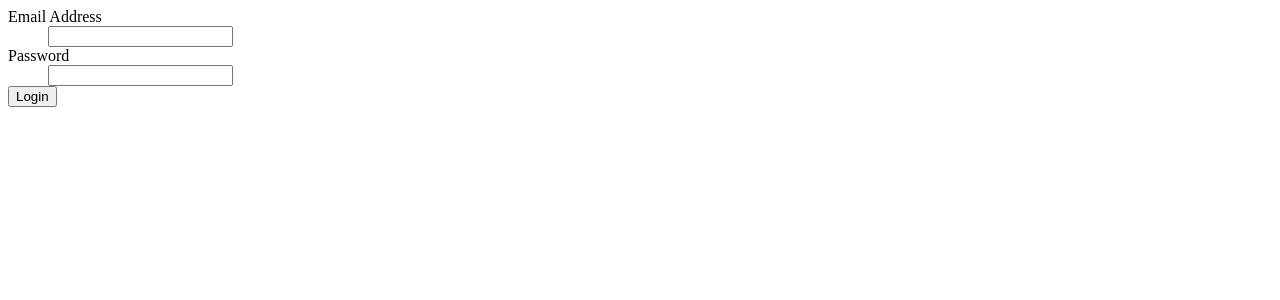
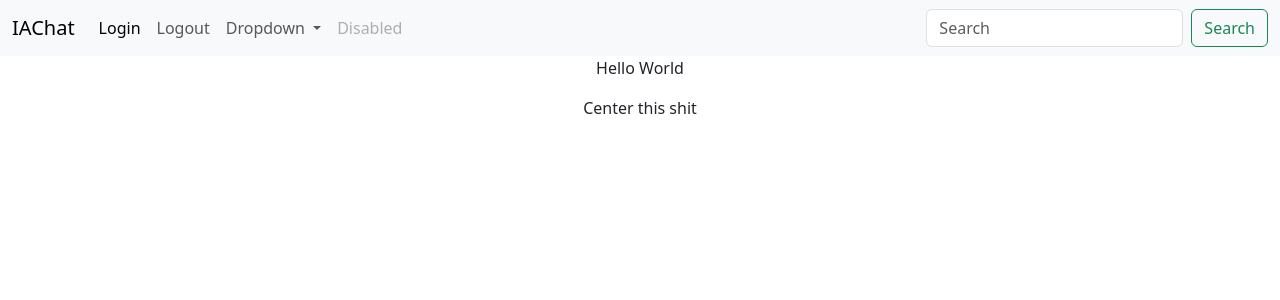
Before and after one commit to ReverberateCoding/Project---Chatting-Website, a Flask app: page / in a window 1280 px wide. Shown: the top 300 px of the page. Run offline with Flask 3, Linux system fonts and the light colour scheme; some libraries are stand-ins or nearby versions.

Commit message:
managed to center a div

```diff
--- a/main.py
+++ b/main.py
@@ -1,37 +1,10 @@
-from flask import Flask, render_template, request, redirect, url_for
-from flask_wtf import FlaskForm
-from wtforms import StringField, PasswordField
-from wtforms.validators import InputRequired, Email, Length, AnyOf
+from flask import Flask, render_template, redirect, url_for
 
 app = Flask(__name__)
-app.config['SECRET_KEY'] = 'DontTellAnyone'
 
-class LoginForm(FlaskForm):
-  username = StringField('Email Address', validators=[Email(message='Invalid email address')])
-  password = PasswordField('Password', validators=[InputRequired(), Length(min=5, max=15)])
-
-@app.route('/home')
-def home():
-  return render_template('home.html')
-
-@app.route('/', methods=['GET', 'POST'])
+@app.route('/')
 def index():
-  form = LoginForm()
-
-  if form.validate_on_submit():
-      print("lmao")
-      # Process the form data (e.g., authenticate user)
-      username = form.username.data
-      password = form.password.data
-      print(username)
-      print(password)
-      # Add your authentication logic here
-
-      # For example, after authentication:
-      return redirect(url_for('home'))
-
-  return render_template('index.html', form=form)
+    return render_template('index.html')
 
 if __name__ == "__main__":
-  print("Running app")
-  app.run(debug=True)
+    app.run(debug=True)
--- /dev/null
+++ b/static/style.css
@@ -0,0 +1,5 @@
+.center {
+    max-width: fit-content;
+    margin-left: auto;
+    margin-right: auto;
+  }
--- /dev/null
+++ b/templates/base.html
@@ -0,0 +1,20 @@
+<!doctype html>
+<html lang="en">
+  <head>
+    <meta charset="utf-8">
+    <meta name="viewport" content="width=device-width, initial-scale=1">
+    <title>IAChat</title>
+    <link href="https://cdn.jsdelivr.net/npm/bootstrap@5.3.3/dist/css/bootstrap.min.css" rel="stylesheet" integrity="sha384-QWTKZyjpPEjISv5WaRU9OFeRpok6YctnYmDr5pNlyT2bRjXh0JMhjY6hW+ALEwIH" crossorigin="anonymous">
+    <link rel="stylesheet" href="static\style.css">
+</head>
+  <body>
+    {% include 'navbar.html' %}
+    <div class="container">
+        {% block content %}
+        {% endblock %}
+    </div>
+    <script src="https://cdn.jsdelivr.net/npm/@popperjs/core@2.11.8/dist/umd/popper.min.js" integrity="sha384-I7E8VVD/ismYTF4hNIPjVp/Zjvgyol6VFvRkX/vR+Vc4jQkC+hVqc2pM8ODewa9r" crossorigin="anonymous"></script>
+    <script src="https://cdn.jsdelivr.net/npm/bootstrap@5.3.3/dist/js/bootstrap.min.js" integrity="sha384-0pUGZvbkm6XF6gxjEnlmuGrJXVbNuzT9qBBavbLwCsOGabYfZo0T0to5eqruptLy" crossorigin="anonymous"></script>
+    <script src="https://cdn.jsdelivr.net/npm/bootstrap@5.3.3/dist/js/bootstrap.bundle.min.js" integrity="sha384-YvpcrYf0tY3lHB60NNkmXc5s9fDVZLESaAA55NDzOxhy9GkcIdslK1eN7N6jIeHz" crossorigin="anonymous"></script>
+  </body>
+</html>
--- a/templates/index.html
+++ b/templates/index.html
@@ -1,17 +1,12 @@
-{% from "_formhelpers.html" import render_field %}
+{% extends 'base.html' %}
 
-<html>
-  <head>
-    <title>
-      IAChat Login
-    </title>
-  </head>
-  <body>
-    <form method="POST" action="/home">
-      {{form.csrf_token}}
-      {{render_field(form.username)}}
-      {{render_field(form.password)}}
-      <input type="submit" value="Login">
-    </form>
-  </body>
-</html>
+{% block content %}
+  <div class="center">
+    <p>
+      Hello World
+    </p>
+  </div>
+  <p class="center">
+    Center this shit
+  </p>
+{% endblock %}
--- /dev/null
+++ b/templates/navbar.html
@@ -0,0 +1,36 @@
+<nav class="navbar navbar-expand-lg bg-body-tertiary">
+<div class="container-fluid">
+    <a class="navbar-brand" href="#">IAChat</a>
+    <button class="navbar-toggler" type="button" data-bs-toggle="collapse" data-bs-target="#navbarSupportedContent" aria-controls="navbarSupportedContent" aria-expanded="false" aria-label="Toggle navigation">
+    <span class="navbar-toggler-icon"></span>
+    </button>
+    <div class="collapse navbar-collapse" id="navbarSupportedContent">
+    <ul class="navbar-nav me-auto mb-2 mb-lg-0">
+        <li class="nav-item">
+        <a class="nav-link active" aria-current="page" href="/login">Login</a>
+        </li>
+        <li class="nav-item">
+        <a class="nav-link" href="/logout">Logout</a>
+        </li>
+        <li class="nav-item dropdown">
+        <a class="nav-link dropdown-toggle" href="#" role="button" data-bs-toggle="dropdown" aria-expanded="false">
+            Dropdown
+        </a>
+        <ul class="dropdown-menu">
+            <li><a class="dropdown-item" href="#">Action</a></li>
+            <li><a class="dropdown-item" href="#">Another action</a></li>
+            <li><hr class="dropdown-divider"></li>
+            <li><a class="dropdown-item" href="#">Something else here</a></li>
+        </ul>
+        </li>
+        <li class="nav-item">
+        <a class="nav-link disabled" aria-disabled="true">Disabled</a>
+        </li>
+    </ul>
+    <form class="d-flex" role="search">
+        <input class="form-control me-2" type="search" placeholder="Search" aria-label="Search">
+        <button class="btn btn-outline-success" type="submit">Search</button>
+    </form>
+    </div>
+</div>
+</nav>
```
Also changed, not shown: pyproject.toml (deleted, +0 -18 lines), templates/home.html (deleted, +0 -12 lines), 3 other files.
